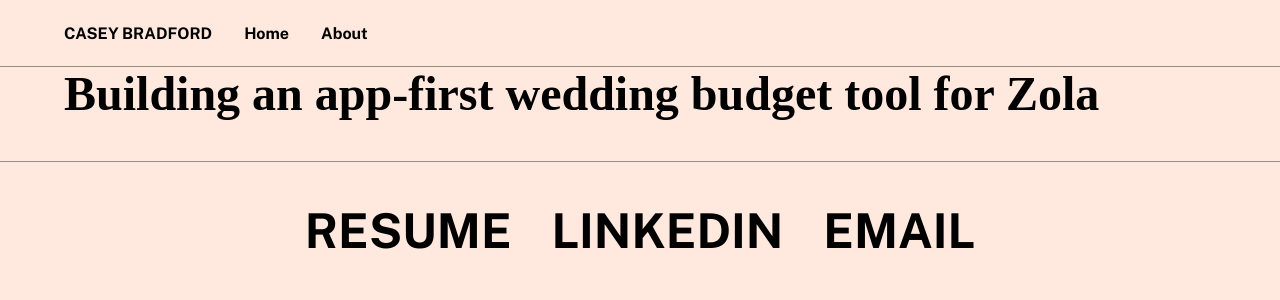
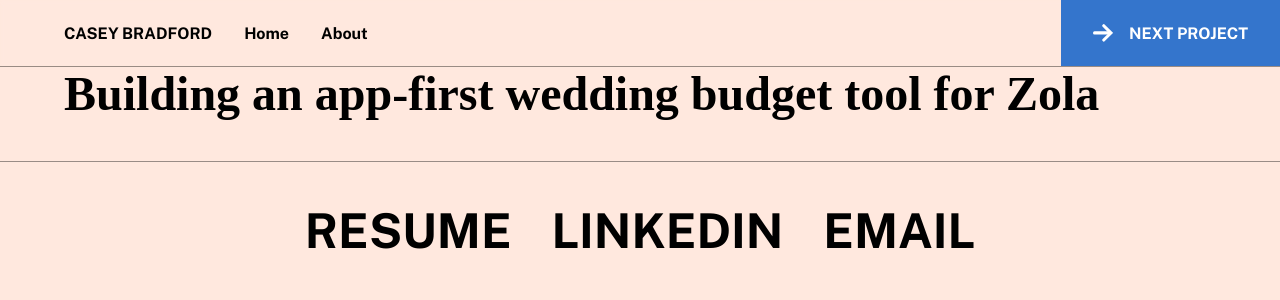
Before and after one commit to hottinet/casey-site-v2, a Next.js app: page /EXAMPLE in a window 1280 px wide. Shown: the top 300 px of the page. Built offline with nearby package versions, Linux system fonts and the light colour scheme; a web font is replaced by a local one.

Commit message:
updating icon props, exporting animation stuff from link button, updating navbar with next project button

```diff
--- a/src/components/Link.tsx
+++ b/src/components/Link.tsx
@@ -42,6 +42,7 @@ const LinkText = styled(Text)`
 const OnMouseSpan = styled.span`
   display: inline-flex;
   width: 100%;
+  height: 100%;
 `;
 
 function LinkChildren(props: ChildLinkProps | LabelLinkProps) {
--- a/src/components/buttons/RotatingIconButton.tsx
+++ b/src/components/buttons/RotatingIconButton.tsx
@@ -18,7 +18,7 @@ const AnimationWrapper = styled(FlexBox)`
   height: 100%;
 `;
 
-const wobble = keyframes`
+export const wobble = keyframes`
   from {
     transform: rotate(0)
   }
@@ -27,7 +27,7 @@ const wobble = keyframes`
   }
 `;
 
-const Animator = styled(FlexBox)`
+export const Animator = styled(FlexBox)`
   transform-origin: center center;
   transition: transform 0.2s linear;
   height: 100%;
--- a/src/components/icons/Arrow.tsx
+++ b/src/components/icons/Arrow.tsx
@@ -7,12 +7,14 @@ const Path = styled.path<Pick<IconProps, 'color'>>`
   fill: ${({ color = 'textSecondary', theme }) => theme.colors[color]};
 `;
 
-const Arrow: React.FC<IconProps> = ({ className, color, title, titleId }) => (
+function Arrow({ className, color, title, titleId, ...iconProps }: IconProps) {
+  return (
     <Icon
       className={className}
       title={title}
       titleId={titleId}
       viewBox="0 0 33 29"
+      {...iconProps}
     >
       <Path
         clipRule="evenodd"
@@ -28,5 +30,6 @@ const Arrow: React.FC<IconProps> = ({ className, color, title, titleId }) => (
       />
     </Icon>
   );
+}
 
 export default Arrow;
--- a/src/components/icons/Icon.tsx
+++ b/src/components/icons/Icon.tsx
@@ -1,29 +1,36 @@
 import styled from '@emotion/styled';
+
+import { filterCssProps } from '~/utils/css';
 
 import { BaseIconProps } from './types';
 
-const Svg = styled.svg`
-  height: 100%;
-  width: 100%;
-`;
+const Svg = styled.svg(({ theme, ...props }) => ({
+  height: '100%',
+  width: '100%',
+  ...filterCssProps(props, theme),
+}));
 
-const Icon: React.FC<BaseIconProps> = ({
+function Icon({
   viewBox = '0 0 24 24',
   title,
   titleId,
   className,
   children,
-}) => (
+  ...rest
+}: BaseIconProps) {
+  return (
     <Svg
       aria-labelledby={titleId}
       className={className}
       role="img"
       viewBox={viewBox}
       xmlns="http://www.w3.org/2000/svg"
+      {...rest}
     >
       <title id={titleId}>{title}</title>
       {children}
     </Svg>
   );
+}
 
 export default Icon;
--- a/src/components/meta/Footer.tsx
+++ b/src/components/meta/Footer.tsx
@@ -19,10 +19,6 @@ const FooterLink = styled(Link)`
   text-transform: uppercase;
 `;
 
-type FooterProps = {
-  nextPath?: string;
-};
-
 export const footerLinks = [
   {
     href: '/CaseyBradfordResume.pdf',
@@ -38,7 +34,7 @@ export const footerLinks = [
   },
 ];
 
-export function Footer({ nextPath }: FooterProps) {
+export function Footer() {
   const lessThanSm = useBreakpointsLessThan('sm');
   return (
     <FlexBox
--- a/src/components/meta/Layout.tsx
+++ b/src/components/meta/Layout.tsx
@@ -1,7 +1,4 @@
-import { useRouter } from 'next/router';
 import { PropsWithChildren } from 'react';
-
-import { NEXT_ROUTE_MAP } from '~/constants/routing';
 
 import { FlexBox } from '../box/FlexBox';
 import { Footer } from './Footer';
@@ -11,16 +8,15 @@ import { NavBar } from './NavBar';
 interface LayoutProps {
   pageTitle?: string;
   className?: string;
+  nextPageHref?: string;
 }
 
 export function Layout({
   children,
   pageTitle,
   className,
+  nextPageHref,
 }: PropsWithChildren<LayoutProps>) {
-  const { pathname } = useRouter();
-  const nextPath = NEXT_ROUTE_MAP[pathname];
-
   return (
     <>
       <Head title={pageTitle || 'Casey Bradford'} />
@@ -32,9 +28,9 @@ export function Layout({
         position="relative"
         width="100%"
       >
-        <NavBar layoutClassName={className} />
+        <NavBar layoutClassName={className} nextPageHref={nextPageHref} />
         {children}
-        <Footer nextPath={nextPath} />
+        <Footer />
       </FlexBox>
     </>
   );
--- a/src/components/meta/NavBar.tsx
+++ b/src/components/meta/NavBar.tsx
@@ -9,12 +9,19 @@ import { useBreakpointsAtLeast } from '~/utils/useBreakpoints';
 import { Box } from '../box/Box';
 import { FlexBox } from '../box/FlexBox';
 import { IconButton } from '../buttons/IconButton';
+import { Animator } from '../buttons/RotatingIconButton';
 import { ContentContainer } from '../ContentContainer';
 import { Divider } from '../Divider';
+import Arrow from '../icons/Arrow';
 import { Hamburger } from '../icons/Hamburger';
 import { Link } from '../Link';
 import { Text } from '../typography/Text';
 import { SmNavMenu } from './SmNavMenu';
+
+interface NavBarProps {
+  layoutClassName?: string;
+  nextPageHref?: string;
+}
 
 const NavBackground = styled('div')`
   position: absolute;
@@ -34,8 +41,42 @@ const Nav = styled('nav')`
   justify-content: flex-start;
 `;
 
-interface NavBarProps {
-  layoutClassName?: string;
+const NextProjectLink = styled(Link)`
+  position: absolute;
+  right: 0;
+  top: 0;
+  height: ${NAV_BAR_HEIGHT};
+  background-color: ${({ theme }) => theme.colors.blue};
+`;
+
+function NextProjectButton({
+  nextPageHref,
+}: Pick<NavBarProps, 'nextPageHref'>) {
+  const [hovered, setHovered] = useState(false);
+  if (!nextPageHref) {
+    return null;
+  }
+  return (
+    <NextProjectLink
+      href={nextPageHref}
+      internal
+      onMouseEnter={() => {
+        setHovered(true);
+      }}
+      onMouseLeave={() => {
+        setHovered(false);
+      }}
+    >
+      <FlexBox alignItems="center" gap={16} height="100%" paddingX={32}>
+        <Animator borderRadius="round" center height={20} width={20}>
+          <Arrow height={20} title="" titleId="" width={20} />
+        </Animator>
+        <Text color="textSecondary" variant="subtitle3">
+          Next&nbsp;Project
+        </Text>
+      </FlexBox>
+    </NextProjectLink>
+  );
 }
 
 const linkTextProps = {
@@ -43,7 +84,7 @@ const linkTextProps = {
   variant: 'bodySmall',
 } as const;
 
-export function NavBar({ layoutClassName }: NavBarProps) {
+export function NavBar({ layoutClassName, nextPageHref }: NavBarProps) {
   const [menuOpen, setMenuOpen] = useState(false);
 
   const smUp = useBreakpointsAtLeast('sm');
@@ -76,9 +117,11 @@ export function NavBar({ layoutClassName }: NavBarProps) {
     };
   }, [bgRef]);
 
+  const navHeight = smUp ? NAV_BAR_HEIGHT : SM_NAV_BAR_HEIGHT;
+
   return (
     <>
-      <Box height={smUp ? NAV_BAR_HEIGHT : SM_NAV_BAR_HEIGHT} width="100%" />
+      <Box height={navHeight} width="100%" />
       <Box
         backdropFilter="blur(2px)"
         backgroundColor="transparent"
@@ -100,7 +143,7 @@ export function NavBar({ layoutClassName }: NavBarProps) {
           <FlexBox
             alignItems="center"
             gap={navGap}
-            height={smUp ? NAV_BAR_HEIGHT : SM_NAV_BAR_HEIGHT}
+            height={navHeight}
             justifyContent={smUp ? 'flex-start' : 'space-between'}
           >
             <Text as="p" fontWeight="bold" textTransform="uppercase">
@@ -136,6 +179,7 @@ export function NavBar({ layoutClassName }: NavBarProps) {
           </FlexBox>
         </ContentContainer>
         <Divider />
+        {smUp && <NextProjectButton nextPageHref={nextPageHref} />}
       </Box>
       {!smUp && <SmNavMenu isOpen={menuOpen} setIsOpen={setMenuOpen} />}
     </>
--- a/src/constants/routing.ts
+++ b/src/constants/routing.ts
@@ -10,10 +10,4 @@ export const ZOLA_NAVIGATION_ROUTE = '/zola-navigation';
 export const ZOLA_ONBOARDING = '/zola-onboarding';
 export const ZOLA_BABY_ROUTE = '/zola-baby';
 
-export const EXAMPLE_DELETE_ME = '/EXAMPLE';
-
 export const RESTRICTED_ROUTES: string[] = [];
-
-export const NEXT_ROUTE_MAP: Record<string, string> = {
-  [EXAMPLE_DELETE_ME]: HOME_ROUTE,
-};
--- a/src/pages/EXAMPLE.tsx
+++ b/src/pages/EXAMPLE.tsx
@@ -1,10 +1,11 @@
 import { ContentContainer } from '~/components/ContentContainer';
 import { Layout } from '~/components/meta/Layout';
 import { Text } from '~/components/typography/Text';
+import { HOME_ROUTE } from '~/constants/routing';
 
 function EXAMPLE_PAGE_CHANGE_ME() {
   return (
-    <Layout>
+    <Layout nextPageHref={HOME_ROUTE}>
       <ContentContainer>
         <Text as="h1" variant="headline3">
           Building an app-first wedding budget tool for Zola
```
Also changed, not shown: src/components/icons/types.d.ts (+4 -5 lines). Lines whose indentation alone changed are shown as unchanged.
